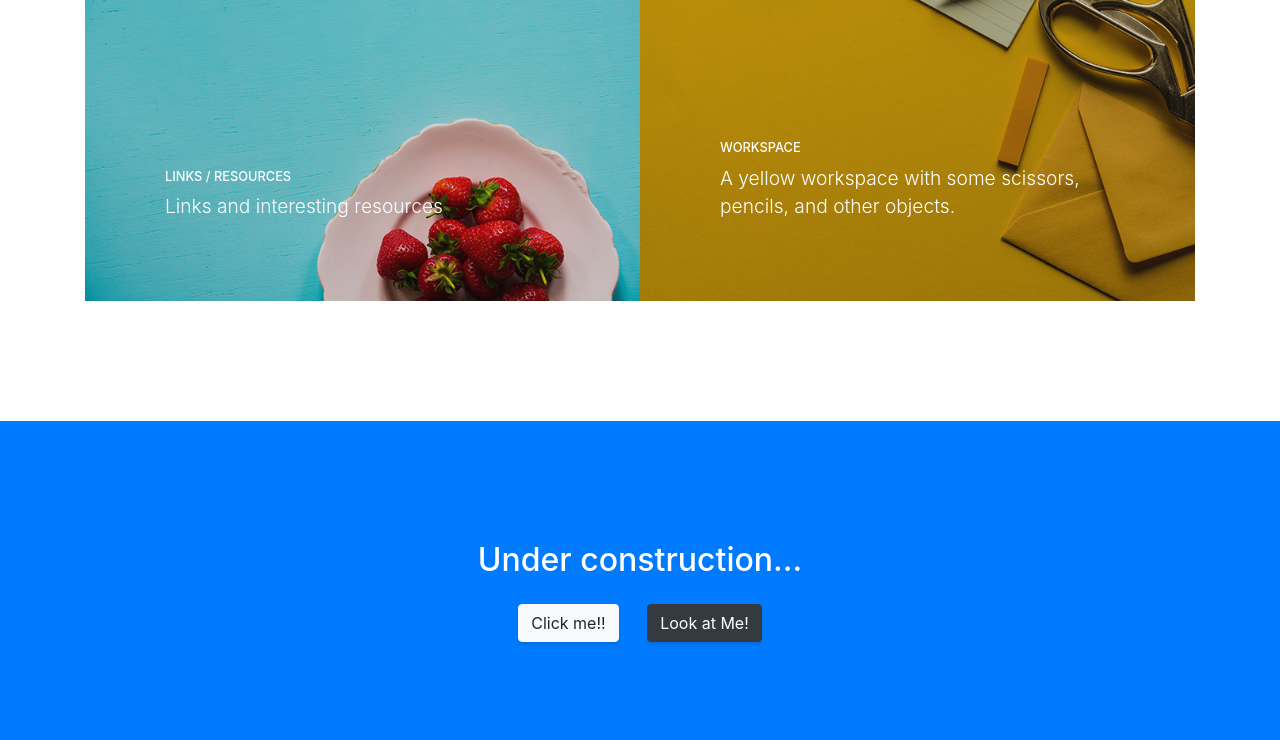
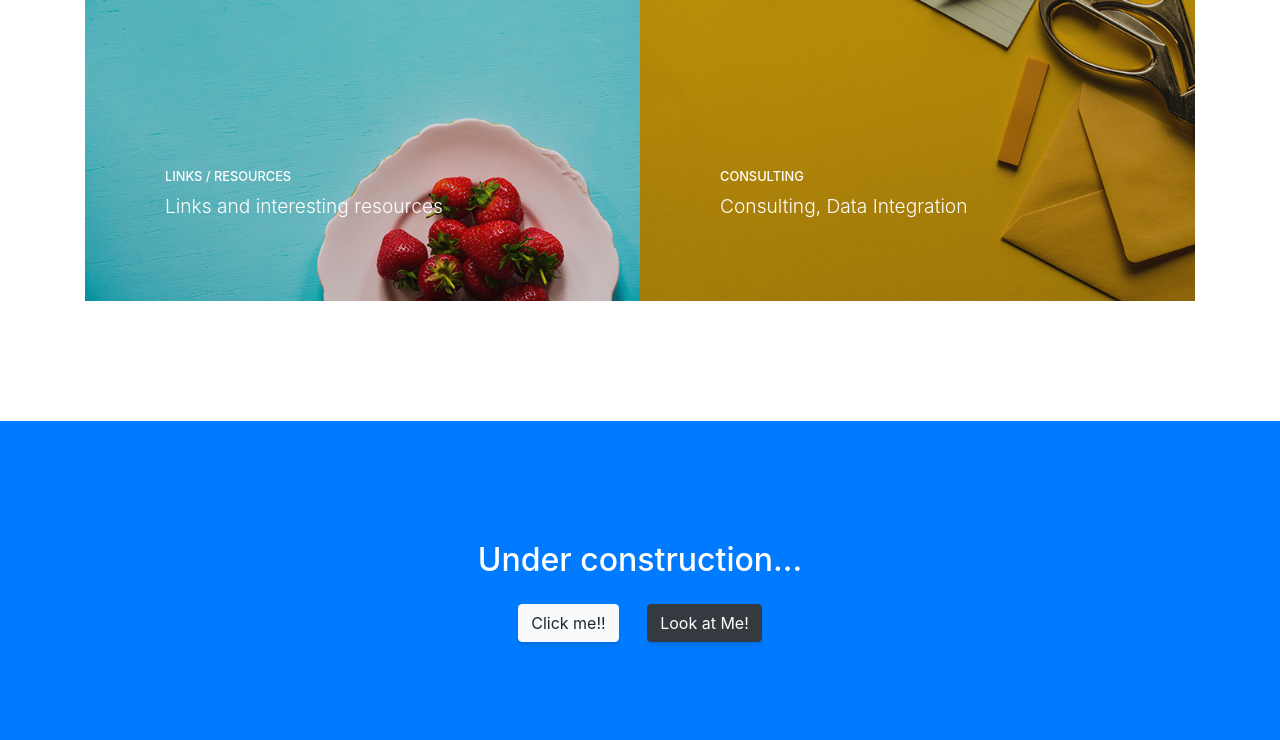
Before and after one commit to aospinab/aospinab.github.io, a website with bundled scripts: page index.html in a window 1280 px wide. Shown: the part 1484-2224 px from the top of the page. Built offline with nearby package versions, Linux system fonts and the light colour scheme; files whose address does not match are found by name.

Commit message:
Update index.html

```diff
--- a/index.html
+++ b/index.html
@@ -114,8 +114,8 @@
           <a class="portfolio-item" href="#">
             <span class="caption">
               <span class="caption-content">
-                <h2>Workspace</h2>
-                <p class="mb-0">A yellow workspace with some scissors, pencils, and other objects.</p>
+                <h2>Consulting</h2>
+                <p class="mb-0">Consulting, Data Integration</p>
               </span>
             </span>
             <img class="img-fluid" src="img/portfolio-4.jpg" alt="">
```
